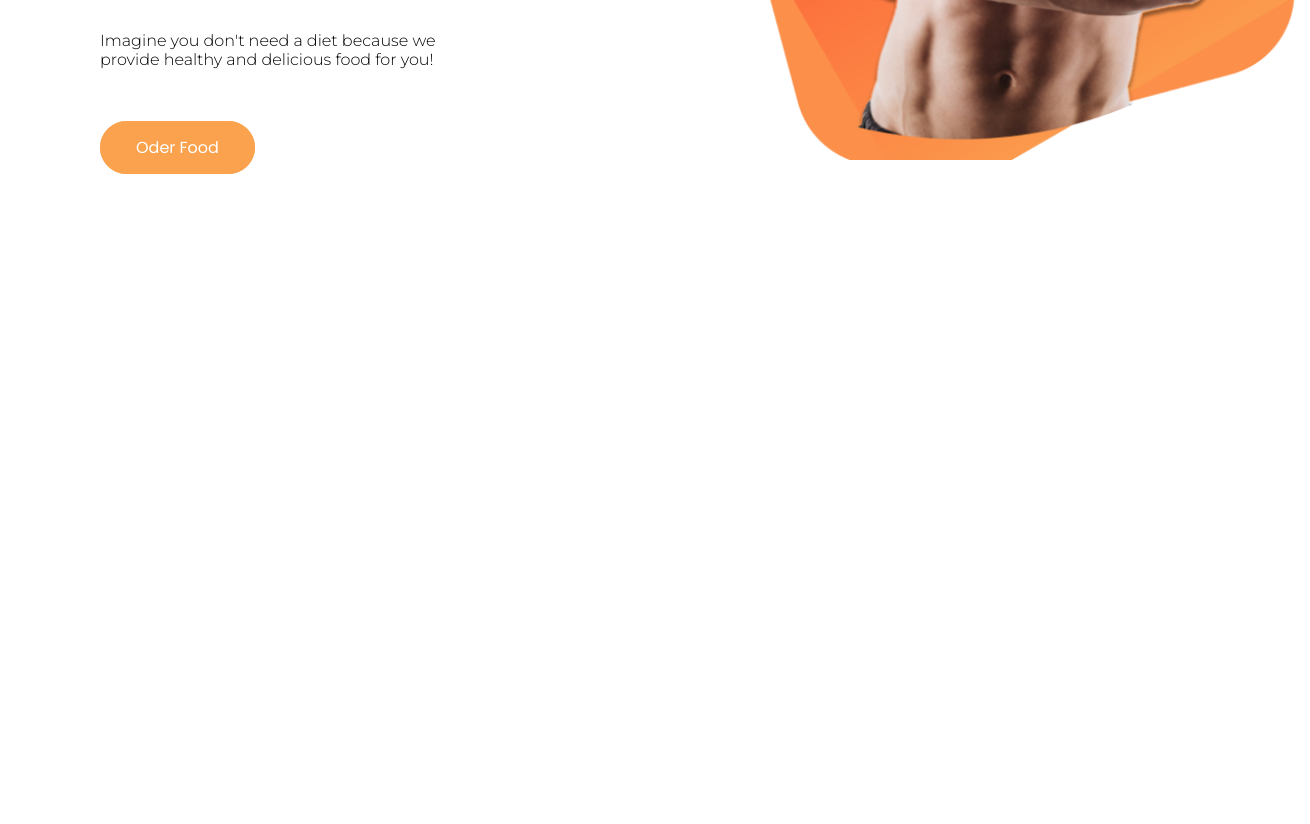
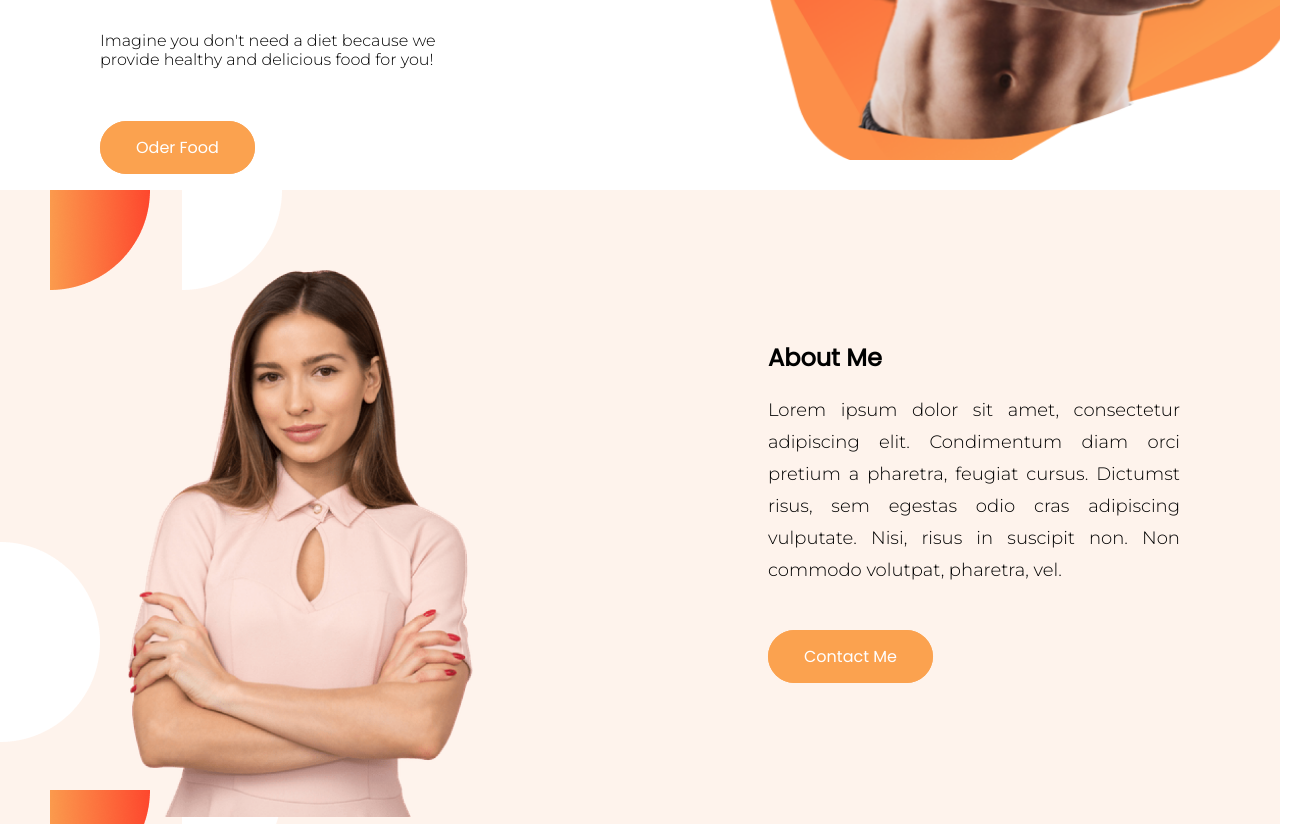
Before and after one commit to ashikur166/eat-healthy, a plain HTML site: page index.html in a window 1280 px wide. Shown: the part 651-1475 px from the top of the page, 1310 px wide, since content can reach past the window. Before the commit the page ends 825 px from the top, so only its background shows below. Drawn offline with Linux system fonts and the light colour scheme.

Commit message:
about part complete

```diff
--- a/index.html
+++ b/index.html
@@ -15,13 +15,14 @@
 </head>
 <body>
 
-    <section id="header-section" >
+   <!-- Header Part -->
+   <section id="header-section" >
 
         <div class="header-text">
             <h1><span class="text-color">skip</span> the Diet,<br> just eat healty <br>with food network </h1>
             <p>Imagine you don't need a diet because we provide
                 healthy and delicious food for you!</p>
-             <a class="link-button" href="#">Oder Food</a>
+            <a class="link-button" href="#">Oder Food</a>
         </div>
         <div class="header-img">
             <img class="first-img" src="images/first.png" alt="fitness picture">
@@ -29,8 +30,18 @@
         </div>
 
     </section>
+   <!-- Header Part -->
+   <!-- About Part -->
     <section id="about-section">
-
+        <div class="about-img">
+            <img src="images/about-img.png" alt="female picture">
+        </div>
+         <div class="about-text">
+            <h2>About Me</h2>
+            <p>Lorem ipsum dolor sit amet, consectetur adipiscing elit. Condimentum diam orci pretium a pharetra, feugiat cursus. Dictumst risus, sem egestas odio cras adipiscing vulputate. Nisi, risus in suscipit non. Non commodo volutpat, pharetra, vel.</p>
+            <a class="link-button" href="#">Contact Me</a>
+         </div>
     </section>
+    <!-- About Part -->
 </body>
 </html>
--- a/style.css
+++ b/style.css
@@ -11,7 +11,8 @@ body {
 
 #header-section {
     display: flex;
-
+    overflow: hidden;
+    padding-bottom: 30px;
 
 }
 .header-text {
@@ -61,3 +62,38 @@ body {
     border-radius: 40px;
 }
 /* header section End */
+
+/* About part */
+#about-section{
+    display: flex;
+    padding-top: 80px;
+    background-image: url("images/about-bg.png");
+}
+.about-img {
+    width: 40%;
+    margin: 0 auto;
+}
+.about-img img {
+    width: 345px;
+    height: auto;
+}
+.about-text {
+    width: 40%;
+    text-align: left;
+    padding-top:50px
+}
+.about-text h1 {
+    font-family: 'Montserrat', sans-serif;
+    font-size: 40px;
+    line-height: 54px;
+}
+.about-text p {
+    font-family: 'Montserrat', sans-serif;
+    font-weight: 300;
+    font-size: 18px;
+    line-height: 32px;
+    padding-right: 100px;
+    text-align: justify;
+    padding-bottom: 40px;
+}
+/* About part */
```
Also changed, not shown: images/about-bg.png (added), images/about-img.png (added).
